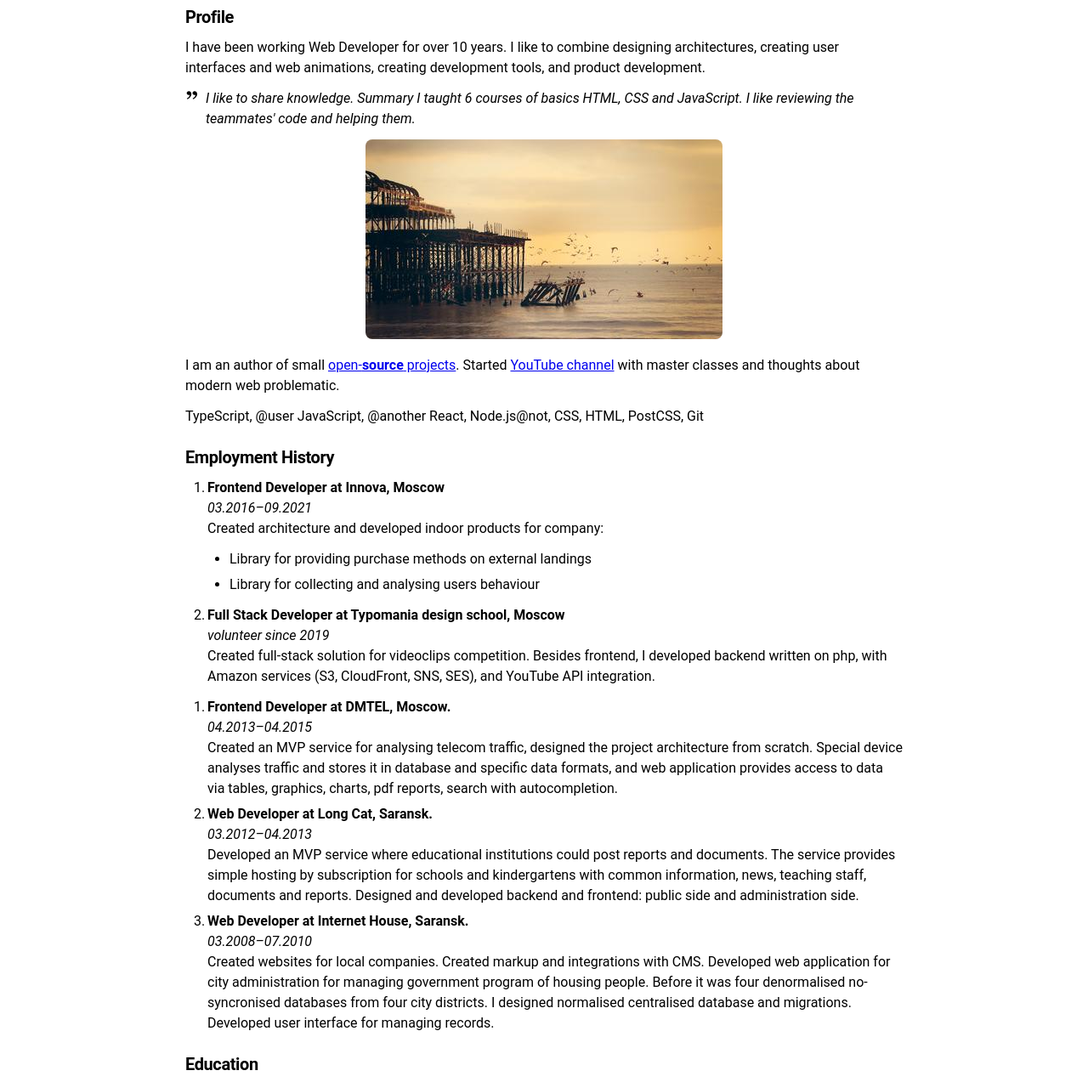
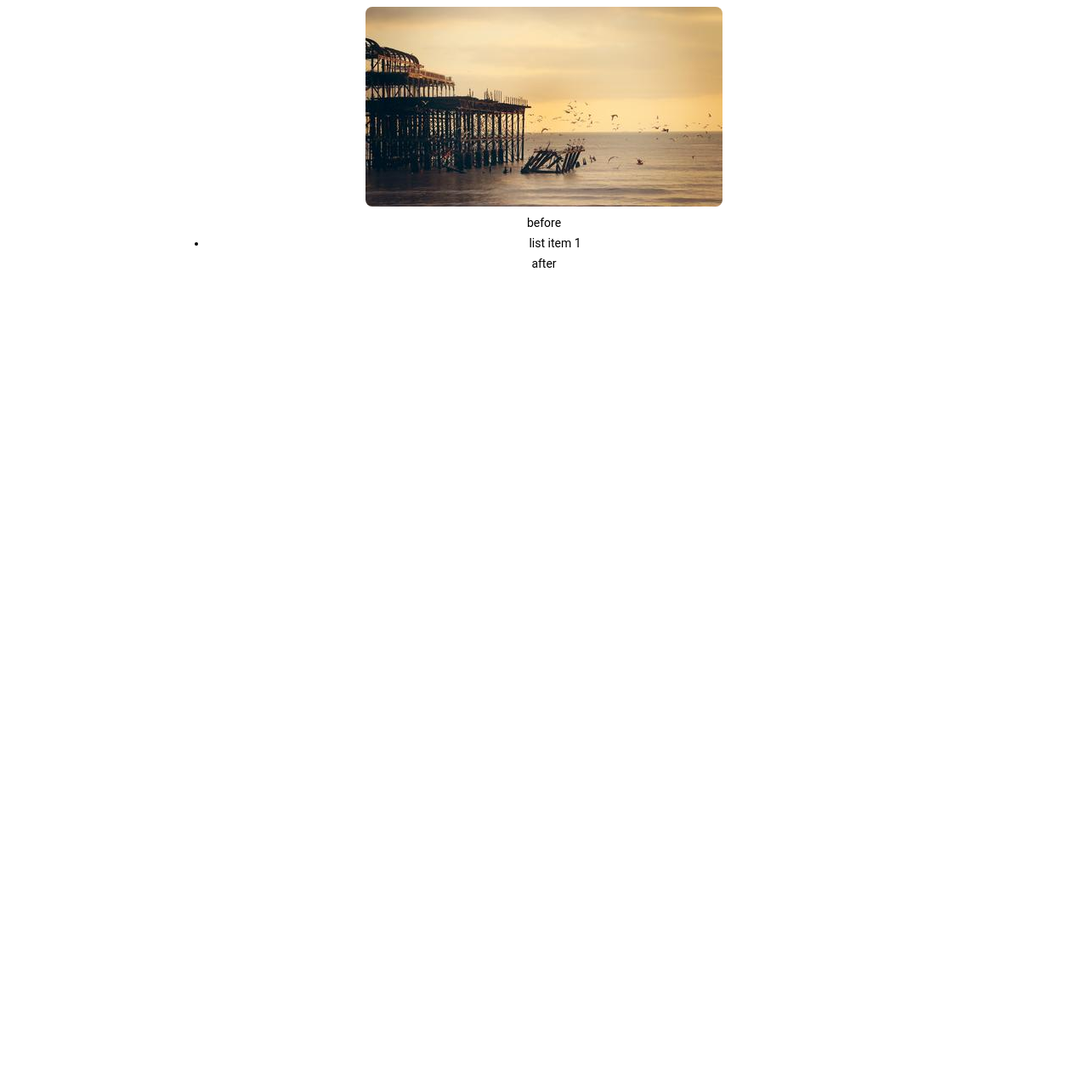
Before and after one commit to alekseychikin/ascetext, a website: page playground/index.html in a window 1280 px wide. Shown: the part 106-1379 px from the top of the page at 85% size. After the commit the page ends 800 px from the top, so only its background shows below. Drawn offline with Linux system fonts and the light colour scheme; files that its build step writes are made by us from their sources; files whose address does not match are found by name.

Commit message:
Progress

```diff
--- a/core/builder.js
+++ b/core/builder.js
@@ -410,13 +410,14 @@ export default class Builder extends Publisher {
 		let current
 		let limit = 1000
 
-		// console.log(window.printTree(window.editor.model))
+		// console.log('before normalize document')
 
 		// console.warn('normalize', this.unnormalizedNodes)
 
 		while ((current = this.unnormalizedNodes.pop()) && limit-- > 0) {
 			if (hasRoot(current)) {
-				// console.log('normalize', current)
+				console.log('normalize', current)
+				console.log(window.printTree(this.core.model))
 				if (!this.normalizeWalkUp(current)) {
 					// console.log('walk down', current)
 					this.normalizeWalkDown(current)
--- a/playground/index.html
+++ b/playground/index.html
@@ -22,89 +22,25 @@
 	<main class="playground">
 		<h1 class="playground__header">Ascetext playground</h1>
 
+		<div class="playground__panel">
+			<button type="button" id="copy-paragraph">Copy paragraph to Clipboard</button>
+		</div>
+
 		<section class="playground__editor" id="app">
-			<h2>Profile</h2>
-
-			<p>
-				I have been working Web Developer for over 10 years. I like to combine designing architectures,
-				creating user interfaces and web animations, creating development tools, and product development.
-			</p>
-
-			<blockquote>
-				I like to share knowledge. Summary I taught 6 courses of basics HTML, CSS and JavaScript.
-				I like reviewing the teammates' code and helping them.
-			</blockquote>
-
 			<figure class="image">
 				<img src="small.jpg" alt="" />
-				<figcaption></figcaption>
+				<figcaption>
+					before
+
+					<ul>
+						<li>
+							list item 1
+						</li>
+					</ul>
+
+					after
+				</figcaption>
 			</figure>
-
-			<p>
-				I am an author of small <a href="https://github.com/alekseychikin">open-<strong>source</strong> projects</a>.
-				Started <a href="https://youtube.com/@alekseychikin">YouTube channel</a> with master classes
-				and thoughts about modern web problematic.
-			</p>
-
-			<p>
-				TypeScript, @user JavaScript, @another React, Node.js@not, CSS, HTML, PostCSS, Git
-			</p>
-
-			<h2>Employment History</h2>
-
-			<ol>
-				<li>
-					<strong>Frontend Developer at Innova, Moscow</strong><br />
-					<em>03.2016–09.2021</em><br />
-					Created architecture and developed indoor products for company:
-					<ul>
-						<li>Library for providing purchase methods on external landings</li>
-						<li>Library for collecting and analysing users behaviour</li>
-					</ul>
-				</li>
-
-				<li>
-					<strong>Full Stack Developer at Typomania design school, Moscow</strong><br />
-					<em>volunteer since 2019</em><br />
-					Created full-stack solution for videoclips competition. Besides frontend, I developed backend
-					written on php, with Amazon services (S3, CloudFront, SNS, SES), and YouTube API integration.
-				</li>
-			</ol>
-			<ol>
-				<li>
-					<strong>Frontend Developer at DMTEL, Moscow.</strong><br />
-					<em>04.2013–04.2015</em><br />
-					Created an MVP service for analysing telecom traffic, designed the project architecture from scratch.
-					Special device analyses traffic and stores it in database and specific data formats, and web application
-					provides access to data via tables, graphics, charts, pdf reports, search with autocompletion.
-				</li>
-
-				<li>
-					<strong>Web Developer at Long Cat, Saransk.</strong><br />
-					<em>03.2012–04.2013</em><br />
-					Developed an MVP service where educational institutions could post reports and documents.
-					The service provides simple hosting by subscription for schools and kindergartens with common
-					information, news, teaching staff, documents and reports. Designed and developed backend and frontend:
-					public side and administration side.
-				</li>
-
-				<li>
-					<strong>Web Developer at Internet House, Saransk.</strong><br />
-					<em>03.2008–07.2010</em><br />
-					Created websites for local companies. Created markup and integrations with CMS. Developed web application
-					for city administration for managing government program of housing people. Before it was four denormalised
-					no-syncronised databases from four city districts. I designed normalised centralised database and migrations.
-					Developed user interface for managing records.
-				</li>
-			</ol>
-
-			<h2>Education</h2>
-
-			<p>
-				Specialist, Ogarev Mordovia State University<br />
-				<em>09.2005–07.2010</em><br />
-				Specialist degree in math methods and information security software.
-			</p>
 		</section>
 	</main>
 
--- a/playground/playground.css
+++ b/playground/playground.css
@@ -200,3 +200,9 @@ body {
 .playground__button:hover {
 	opacity: 0.8;
 }
+
+.playground__panel {
+	position: fixed;
+	top: 50px;
+	left: 10px;
+}
```
Also changed, not shown: core/render.js (+39 -30 lines), plugins/image.js, plugins/list.js.
